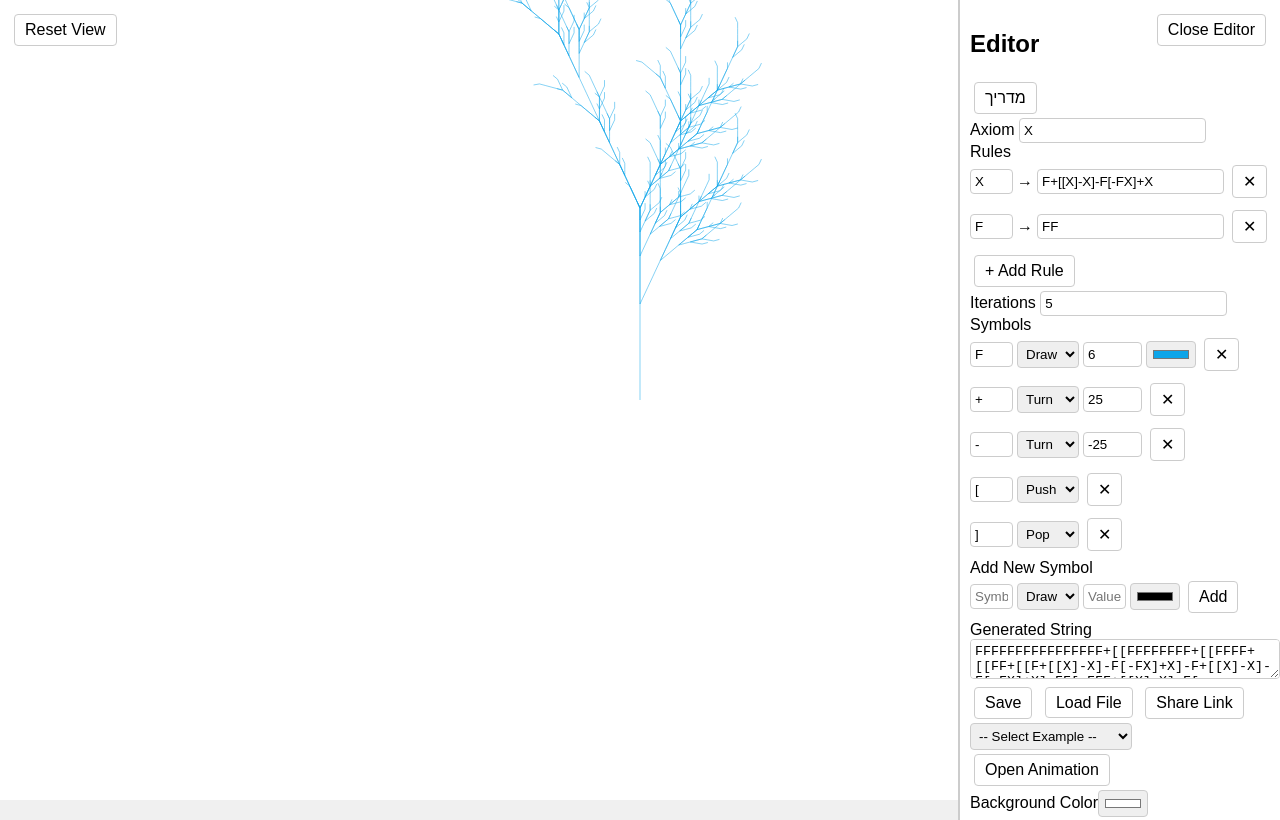
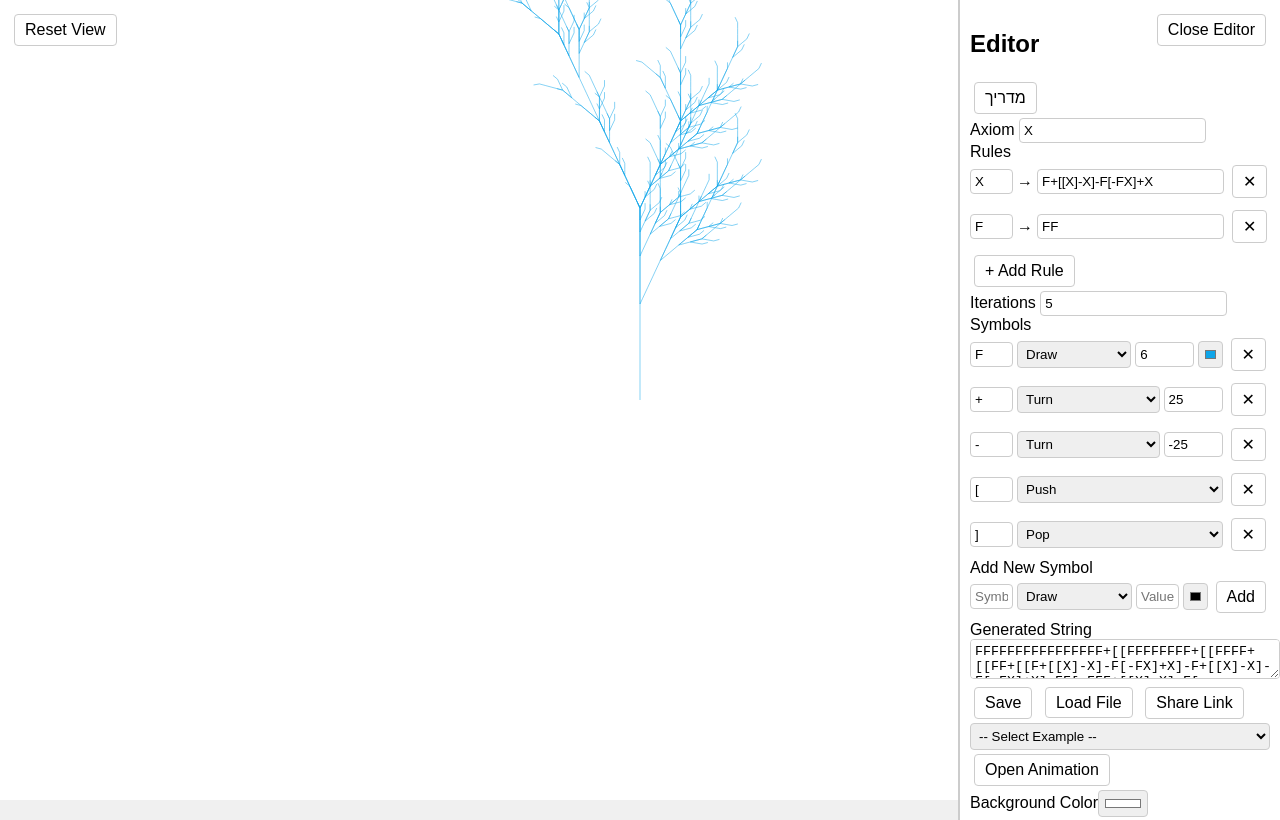
Before and after one commit to hananel42/L-system-studio, a plain HTML site: page index.html in a window 1280 px wide. Both pictures are taken after a click on the button "Open Editor". Drawn offline with Linux system fonts and the light colour scheme.

Commit message:
Update style.css

```diff
--- a/style.css
+++ b/style.css
@@ -55,7 +55,13 @@ aside.open {
   z-index: 50;
   display: block;
 }
-input, select {
+input {
+  border: 1px solid #ccc;
+  border-radius: 4px;
+  padding: 4px;
+}
+select {
+  width : 100%;
   border: 1px solid #ccc;
   border-radius: 4px;
   padding: 4px;
```
